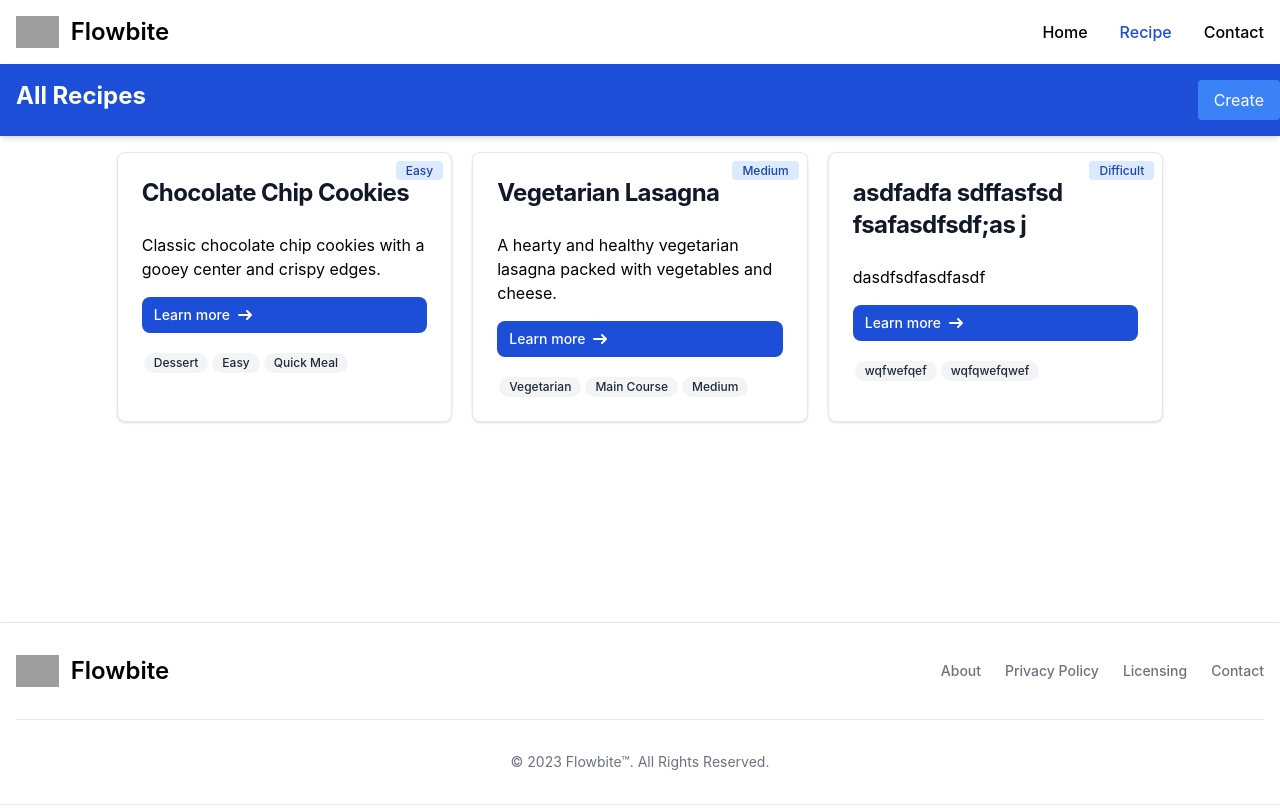
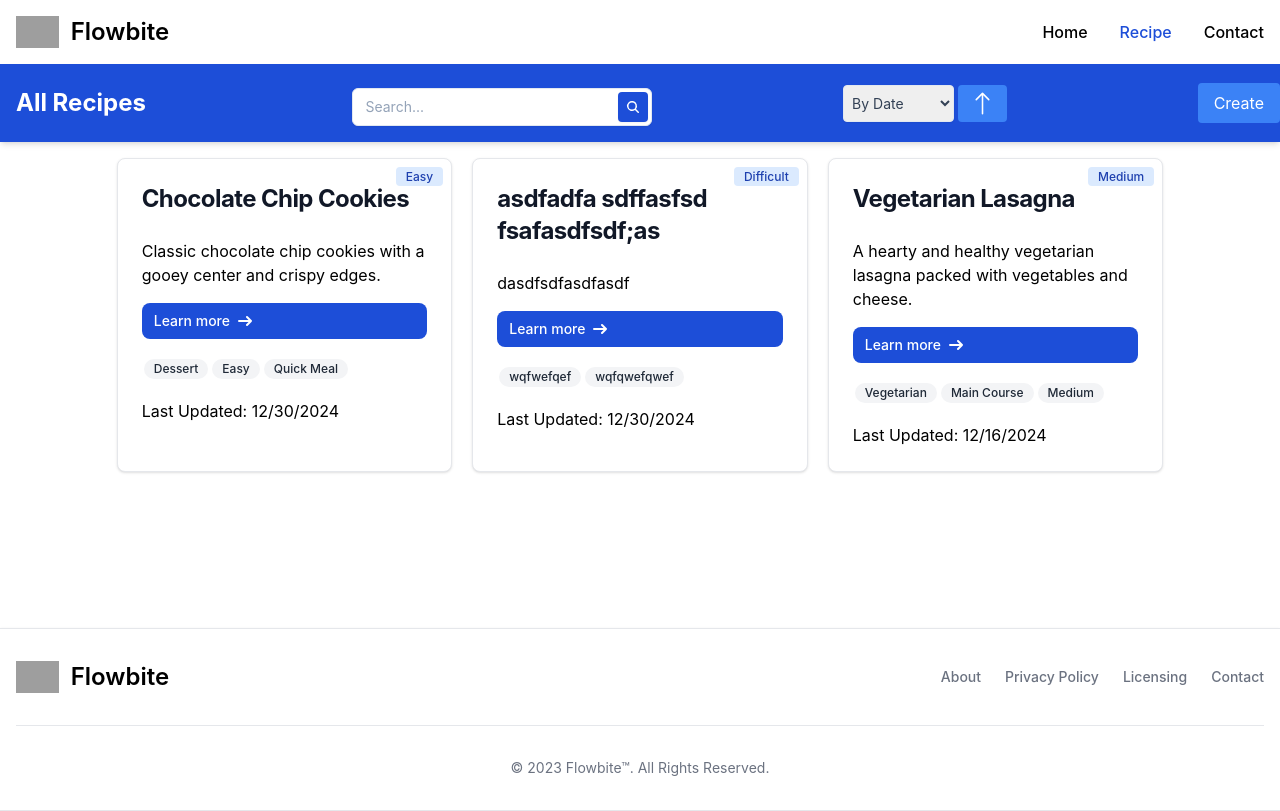
Before and after one commit to HuseynJafarli/Recipe-Manager-App-React, a React (Create React App) app: page /recipe in a window 1280 px wide. Built offline with nearby package versions, Linux system fonts and the light colour scheme; data requests are answered from the project's data file; grey boxes are pictures that could not be loaded.

Commit message:
a LOT of bug fixes, search and sort added

```diff
--- a/data/db.json
+++ b/data/db.json
@@ -31,7 +31,7 @@
         "Quick Meal"
       ],
       "difficulty": "Easy",
-      "lastUpdated": "2024-12-16T14:45:00Z"
+      "lastUpdated": "2024-12-30T21:33:26.551Z"
     },
     {
       "id": "2",
@@ -70,7 +70,7 @@
     },
     {
       "id": "3bd9",
-      "title": "asdfadfa sdffasfsd fsafasdfsdf;as j",
+      "title": "asdfadfa sdffasfsd fsafasdfsdf;as",
       "description": "dasdfsdfasdfasdf",
       "tags": [
         "wqfwefqef",
@@ -84,7 +84,8 @@
         "qwfdsacxzc",
         "asdfaxzcdasdf"
       ],
-      "difficulty": "Difficult"
+      "difficulty": "Difficult",
+      "lastUpdated": "2024-12-30T20:57:57.718Z"
     }
   ],
   "messages": [
--- a/src/components/Layout/Header.jsx
+++ b/src/components/Layout/Header.jsx
@@ -9,8 +9,8 @@ function Header() {
     <>
     <nav className="bg-white border-gray-200">
       <div className="max-w-screen-xl flex flex-wrap items-center justify-between mx-auto p-4">
-        <a
-          href="https://flowbite.com/"
+        <NavLink
+          to={'/'}
           className="flex items-center space-x-3 rtl:space-x-reverse"
         >
           <img
@@ -21,7 +21,7 @@ function Header() {
           <span className="self-center text-2xl font-semibold whitespace-nowrap">
             Flowbite
           </span>
-        </a>
+        </NavLink>
         <button
           data-collapse-toggle="navbar-default"
           type="button"
--- a/src/components/PopupPage/CreateRecipe.jsx
+++ b/src/components/PopupPage/CreateRecipe.jsx
@@ -17,7 +17,11 @@ function CreateRecipe({setIsOpen, data={}}) {
 
     const createRecipeHandler = React.useCallback((e) => {
         e.preventDefault();
-        axios.post('http://localhost:3001/recipes', formData)
+        const newRecipe = {
+          ...formData,
+          lastUpdated: new Date().toISOString(),
+        };
+        axios.post('http://localhost:3001/recipes', newRecipe)
           .then((response) => {
             console.log('Recipe created:', response.data);
             setIsOpen(false)
@@ -31,7 +35,11 @@ function CreateRecipe({setIsOpen, data={}}) {
 
     const updateRecipeHandler = React.useCallback((e) => {
         e.preventDefault();
-        axios.patch(`http://localhost:3001/recipes/${data.id}`, formData)
+        const newRecipe = {
+          ...formData,
+          lastUpdated: new Date().toISOString(),
+        };
+        axios.put(`http://localhost:3001/recipes/${data.id}`, newRecipe)
           .then((response) => {
             console.log('Recipe updated:', response.data);
             setIsOpen(false)
@@ -50,15 +58,9 @@ function CreateRecipe({setIsOpen, data={}}) {
         setFormData((prevFormData) => {
           const newFormData = { ...prevFormData };
 
-          if (name === 'title') {
-            newFormData.title = value;
-          }
-          if (name === 'description') {
-            newFormData.description = value;
-          }
-          if (name === 'difficulty') {
-            newFormData.difficulty = value;
-          }
+          if (name === "title" || name === "description" || name === "difficulty") {
+            newFormData[name] = value;
+        }
           if (name.startsWith('tag')) {
             const index = parseInt(name.split('-')[1], 10);
             const newTags = [...newFormData.tags];
--- a/src/components/Recipe/Recipe.jsx
+++ b/src/components/Recipe/Recipe.jsx
@@ -11,25 +11,137 @@ function Recipe() {
 
     const [allData, setAllData] = React.useState([]);
     const [isOpen, setIsOpen] = React.useState(false);
+    const searchRef = React.useRef(null);
+    const [sortKey, setSortKey] = React.useState('date');
+    const [ordering, setOrdering] = React.useState('asc');
 
-      const {valueToRefresh, setValueToRefresh} = useContext(AppContext);
+    const {valueToRefresh} = useContext(AppContext);
 
     React.useEffect(() => {
       axios
         .get("http://localhost:3001/recipes")
-        .then((response) => setAllData(response.data))
+        .then((response) => {
+          const sortedData = response.data.sort((a, b) => new Date(b.lastUpdated) - new Date(a.lastUpdated));
+          setAllData(sortedData);
+        })
         .catch((error) => console.log(error));
     }, [valueToRefresh]);
+
+
+
+    const handleSearch = React.useCallback((e) => {
+      if (e) e.preventDefault();
+        axios.get('http://localhost:3001/recipes')
+        .then(res => {
+            const filteredData = res.data.filter(item =>
+              item.title.toLowerCase().includes(searchRef.current.value.toLowerCase()) ||
+              item.description.toLowerCase().includes(searchRef.current.value.toLowerCase())
+
+            );
+            setAllData(filteredData);
+        })
+        .catch(err => console.log(err));
+    }, [])
+
+
+    const [diffOrd, ] = React.useState({
+      'Easy': 1,
+      'Medium': 2,
+      'Difficult': 3
+    })
+    const handleSort = React.useCallback(() => {
+      console.log(sortKey)
+      switch (sortKey) {
+        case 'date':
+          if (ordering === 'desc') {
+            setAllData((prevData) => [...prevData].sort((a, b) => new Date(a.lastUpdated) - new Date(b.lastUpdated)));
+          } else {
+            setAllData((prevData) => [...prevData].sort((a, b) => new Date(b.lastUpdated) - new Date(a.lastUpdated)));
+
+          }
+          break;
+        case 'title':
+          if (ordering === 'desc') {
+            setAllData((prevData) => [...prevData].sort((a, b) => b.title.localeCompare(a.title)));
+          } else {
+            setAllData((prevData) => [...prevData].sort((a, b) => a.title.localeCompare(b.title)));
+          }
+          break;
+        case 'difficulty':
+          if (ordering === 'desc') {
+            setAllData((prevData) => [...prevData].sort((a, b) => diffOrd[b.difficulty] - diffOrd[a.difficulty]));
+          } else {
+            setAllData((prevData) => [...prevData].sort((a, b) => diffOrd[a.difficulty] - diffOrd[b.difficulty]));
+          }
+          break;
+        default:
+          break;
+      }
+    }, [diffOrd, sortKey, ordering]);
+
+    React.useEffect(() => {
+      handleSort();
+    }, [sortKey, ordering, handleSort]);
+
 
 
   return (
     <>
     {isOpen &&  <CreateRecipe  setIsOpen={setIsOpen} />}
     <header className="bg-blue-700 text-white py-4 w-full shadow-md ">
-      <div className='flex justify-between container mx-auto'>
+      <div className='flex flex-col gap-4 md:flex-row justify-between items-center container mx-auto'>
         <div className=" px-4">
           <h1 className="text-2xl font-bold">All Recipes</h1>
         </div>
+        <div>
+          <div className="w-full max-w-sm min-w-[300px]">
+            <form method='get' className="relative mt-2" onSubmit={handleSearch}>
+              <input
+                type="text"
+                className="w-full placeholder:text-slate-400 text-slate-700 text-sm border border-slate-200 rounded-md px-3 py-2 transition duration-300 ease focus:outline-none focus:border-slate-400 hover:border-slate-300 shadow-sm focus:shadow"
+                placeholder="Search..."
+                onKeyDown={(e) => {
+                  if (e.key === 'Enter') {
+                    handleSearch();
+                  }
+                }}
+                ref={searchRef} />
+
+              <button  className="absolute right-1 top-1 rounded bg-blue-700 p-1.5 border border-transparent text-center text-sm text-white transition-all shadow-sm hover:shadow focus:bg-blue-800 focus:shadow-none active:bg-blue-700 hover:bg-blue-800 active:shadow-none disabled:pointer-events-none disabled:opacity-50 disabled:shadow-none" type="submit">
+                <svg xmlns="http://www.w3.org/2000/svg" viewBox="0 0 16 16" fill="currentColor" className="w-4 h-4">
+                  <path fill-rule="evenodd" d="M9.965 11.026a5 5 0 1 1 1.06-1.06l2.755 2.754a.75.75 0 1 1-1.06 1.06l-2.755-2.754ZM10.5 7a3.5 3.5 0 1 1-7 0 3.5 3.5 0 0 1 7 0Z" clip-rule="evenodd"></path>
+                </svg>
+              </button>
+            </form>
+          </div>
+
+        </div>
+
+        <div className='flex gap-1'>
+        <select
+          className="w-full placeholder:text-slate-400 text-slate-700 text-sm border border-slate-200 rounded px-1 py-2 transition duration-300 ease focus:outline-none focus:border-slate-400 hover:border-slate-400 shadow-sm focus:shadow-md cursor-pointer"
+          onChange={(e) => setSortKey(e.target.value)}
+          value={sortKey} >
+          <option value="date">By Date</option>
+          <option value="title">By Title</option>
+          <option value="difficulty">By Difficulty</option>
+        </select>
+
+        <button onClick={() => setOrdering(ordering === 'asc' ? 'desc' : 'asc')} className='bg-blue-500 hover:bg-blue-600 text-white px-3 py-1 rounded'>
+          {ordering === 'asc' ? (
+            <svg xmlns="http://www.w3.org/2000/svg" width="25" height="25" fill="currentColor" className="bi bi-arrow-up" viewBox="0 0 16 16">
+              <path fill-rule="evenodd" d="M8 15a.5.5 0 0 0 .5-.5V2.707l3.146 3.147a.5.5 0 0 0 .708-.708l-4-4a.5.5 0 0 0-.708 0l-4 4a.5.5 0 1 0 .708.708L7.5 2.707V14.5a.5.5 0 0 0 .5.5"/>
+            </svg>
+          ) : (
+            <svg xmlns="http://www.w3.org/2000/svg" width="25" height="25" fill="currentColor" className="bi bi-arrow-down" viewBox="0 0 16 16">
+              <path fill-rule="evenodd" d="M8 1a.5.5 0 0 1 .5.5v11.793l3.146-3.147a.5.5 0 0 1 .708.708l-4 4a.5.5 0 0 1-.708 0l-4-4a.5.5 0 0 1 .708-.708L7.5 13.293V1.5A.5.5 0 0 1 8 1"/>
+            </svg>
+          )
+          }
+
+        </button>
+        </div>
+
         <div>
           <button onClick={() => setIsOpen(true)} className='bg-blue-500 hover:bg-blue-600 text-white px-4 py-2 rounded'>Create</button>
 
@@ -39,6 +151,7 @@ function Recipe() {
 
 
     <div className='mt-4 min-h-[calc(100vh-350px)]'>
+      {allData?.length === 0 && <p className='text-center text-2xl font-semibold'>No Data Found</p>}
       <div className='flex flex-wrap justify-center gap-5 m-auto w-5/6 '>
       {allData?.map((recipe) => (
           <RecipeCard key={recipe.id} data={recipe} />
--- a/src/components/Recipe/RecipeCard.jsx
+++ b/src/components/Recipe/RecipeCard.jsx
@@ -1,5 +1,5 @@
 import React from 'react'
-import { Link, useNavigate  } from 'react-router'
+import { Link } from 'react-router'
 import './RecipeCard.css'
 import axios from 'axios'
 import Swal from 'sweetalert2'
@@ -17,7 +17,6 @@ function RecipeCard({data}) {
     const [openPopup, setOpenPopup] = React.useState(false);
     const [isOpen, setIsOpen] = React.useState(false);
 
-    const navigate = useNavigate();
 
     // React.useEffect(() => {
     //     console.log(data)
@@ -36,11 +35,11 @@ function RecipeCard({data}) {
             if (result.isConfirmed) {
                 axios
                 .delete(`http://localhost:3001/recipes/${data.id}`)
-                .then((response) => {navigate('/recipe'); setValueToRefresh(valueToRefresh + 1)})
+                .then((response) => {setValueToRefresh(valueToRefresh + 1)})
                 .catch((error) => console.log(error));
             }
         });
-    }, [data.id, navigate]);
+    }, [data.id]);
 
 
   return (
@@ -51,7 +50,7 @@ function RecipeCard({data}) {
         <div className='absolute top-1 right-0'>
             <span className='bg-blue-100 text-blue-800 text-xs font-medium mr-2 px-2.5 py-0.5 rounded'>{data.difficulty}</span>
         </div>
-        <Link to={`/recipe/${data.id}`}>
+        <Link to={`/recipe`}>
             <h5 className="mb-2 text-2xl font-bold tracking-tight text-gray-900">{data.title}</h5>
         </Link>
         <p>{data.description}</p>
@@ -66,6 +65,7 @@ function RecipeCard({data}) {
             {data.tags.map((tag, idx) => (
                 <span key={idx} className="bg-gray-100 text-gray-800 text-xs font-medium inline-flex items-center px-2.5 py-0.5 mx-0.5 rounded-full">{tag}</span>
             ))}
+            <p className='mt-5'>Last Updated: {new Date(data.lastUpdated).toLocaleDateString()}</p>
         </div>
 
         <div className='btn-group absolute bottom-[-10px] right-0 pb-2 pr-2 flex justify-end items-center gap-1'>
```
